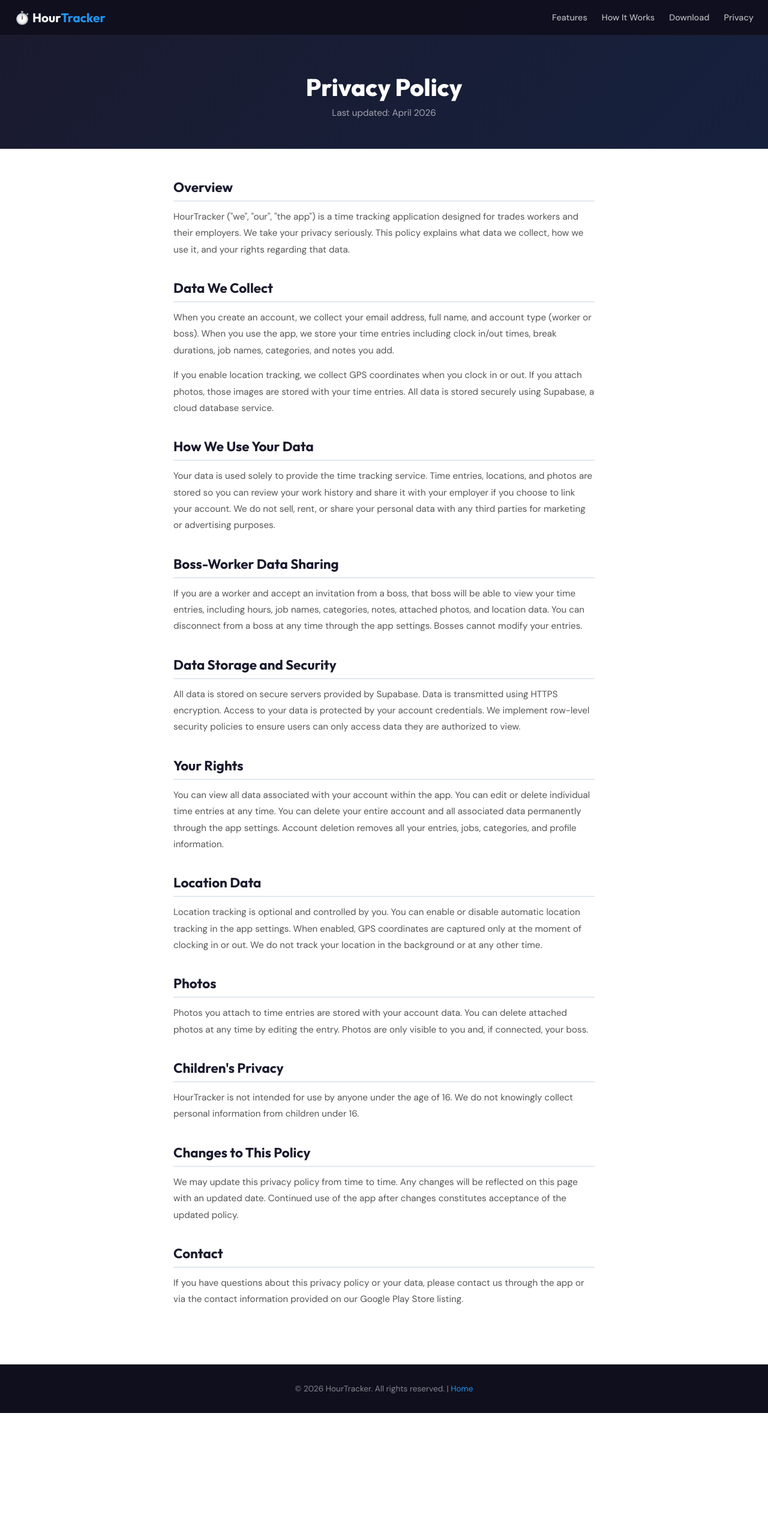
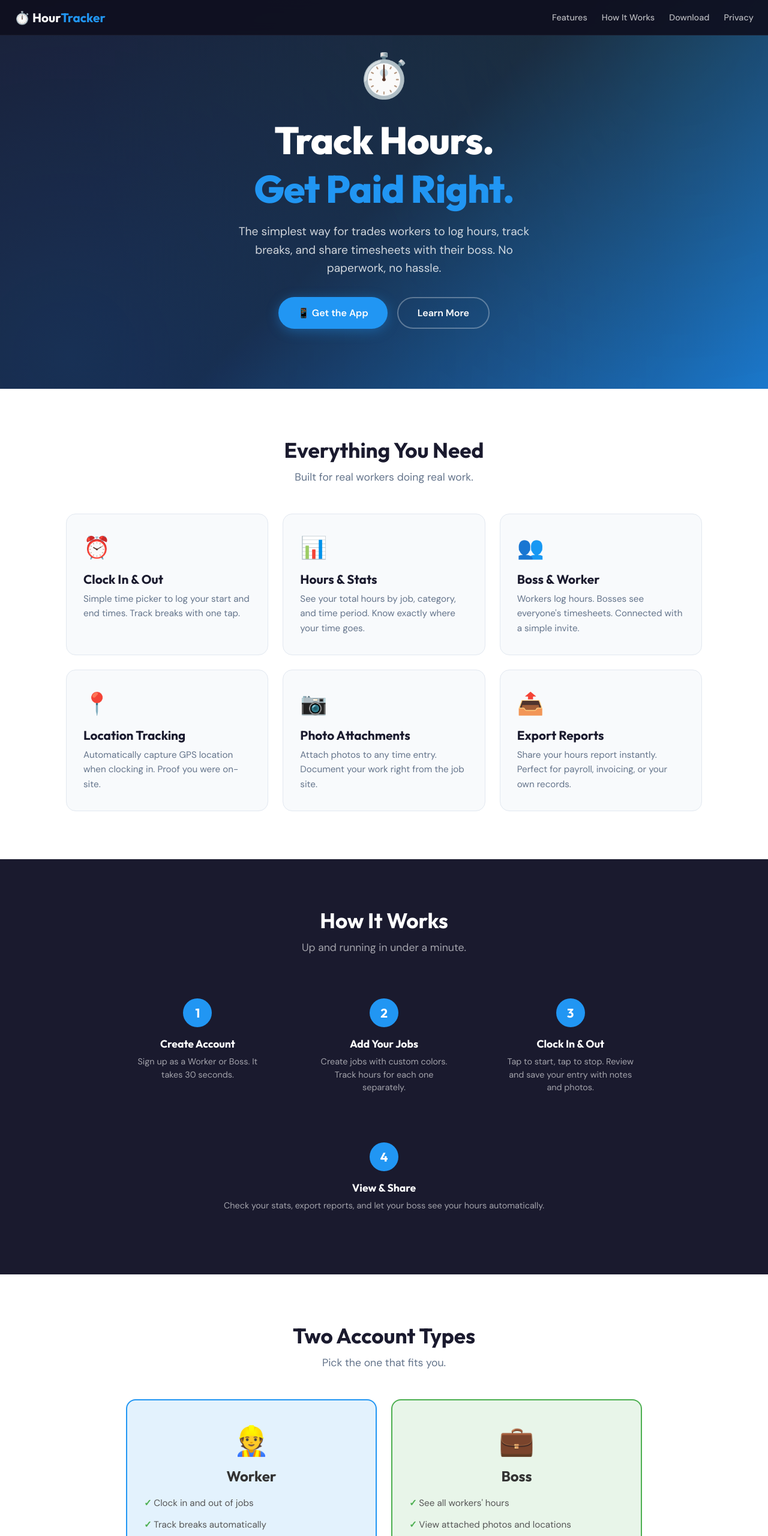
Before and after one commit to kurtis-klaassen/hour-tracker, a plain HTML site: page index.html in a window 1280 px wide. Shown: the top 2560 px of the page at 60% size. Before the commit the page ends 2355 px from the top, so only its background shows below. Drawn offline with Linux system fonts and the light colour scheme.

Commit message:
Update index.html

```diff
--- a/index.html
+++ b/index.html
@@ -3,105 +3,170 @@
 <head>
   <meta charset="UTF-8">
   <meta name="viewport" content="width=device-width, initial-scale=1.0">
-  <title>Privacy Policy - HourTracker</title>
+  <title>HourTracker - Track Your Work Hours</title>
   <link href="https://fonts.googleapis.com/css2?family=DM+Sans:wght@400;500;600;700&family=Outfit:wght@600;700;800&display=swap" rel="stylesheet">
   <style>
     :root {
       --blue: #2196F3;
       --blue-dark: #1976D2;
+      --blue-light: #E3F2FD;
+      --green: #4CAF50;
+      --orange: #FF9800;
+      --red: #F44336;
       --dark: #1a1a2e;
       --darker: #0f0f1e;
       --gray: #64748b;
+      --light: #f8fafc;
     }
     * { margin: 0; padding: 0; box-sizing: border-box; }
-    body { font-family: 'DM Sans', sans-serif; color: #333; background: #fff; }
+    body { font-family: 'DM Sans', sans-serif; color: #333; background: #fff; overflow-x: hidden; }
 
-    nav { position: fixed; top: 0; left: 0; right: 0; z-index: 100; padding: 16px 24px; display: flex; justify-content: space-between; align-items: center; background: rgba(15,15,30,0.95); backdrop-filter: blur(10px); border-bottom: 1px solid rgba(255,255,255,0.05); }
+    .hero {
+      background: linear-gradient(135deg, var(--dark) 0%, #16213e 50%, var(--blue-dark) 100%);
+      color: #fff; padding: 80px 20px 100px; text-align: center; position: relative; overflow: hidden;
+    }
+    .hero::before {
+      content: ''; position: absolute; top: -50%; left: -50%; width: 200%; height: 200%;
+      background: radial-gradient(circle at 30% 70%, rgba(33,150,243,0.15) 0%, transparent 50%), radial-gradient(circle at 70% 30%, rgba(76,175,80,0.1) 0%, transparent 50%);
+      animation: drift 20s ease-in-out infinite;
+    }
+    @keyframes drift { 0%,100% { transform: translate(0,0); } 50% { transform: translate(-30px, 20px); } }
+    .hero-content { position: relative; z-index: 1; max-width: 700px; margin: 0 auto; }
+    .hero-icon { font-size: 72px; margin-bottom: 20px; display: block; }
+    .hero h1 { font-family: 'Outfit', sans-serif; font-size: clamp(2.5rem, 6vw, 4rem); font-weight: 800; margin-bottom: 16px; letter-spacing: -1px; }
+    .hero h1 span { color: var(--blue); }
+    .hero p { font-size: 1.2rem; color: rgba(255,255,255,0.8); max-width: 500px; margin: 0 auto 32px; line-height: 1.6; }
+    .hero-buttons { display: flex; gap: 16px; justify-content: center; flex-wrap: wrap; }
+    .btn { display: inline-flex; align-items: center; gap: 8px; padding: 14px 32px; border-radius: 50px; font-size: 1rem; font-weight: 600; text-decoration: none; transition: all 0.3s ease; cursor: pointer; border: none; }
+    .btn-primary { background: var(--blue); color: #fff; box-shadow: 0 4px 20px rgba(33,150,243,0.4); }
+    .btn-primary:hover { background: var(--blue-dark); transform: translateY(-2px); box-shadow: 0 6px 30px rgba(33,150,243,0.5); }
+    .btn-outline { background: transparent; color: #fff; border: 2px solid rgba(255,255,255,0.3); }
+    .btn-outline:hover { border-color: #fff; background: rgba(255,255,255,0.1); }
+
+    .features { padding: 80px 20px; max-width: 1100px; margin: 0 auto; }
+    .section-title { font-family: 'Outfit', sans-serif; font-size: 2.2rem; font-weight: 700; text-align: center; margin-bottom: 12px; color: var(--dark); }
+    .section-subtitle { text-align: center; color: var(--gray); font-size: 1.1rem; margin-bottom: 50px; }
+    .features-grid { display: grid; grid-template-columns: repeat(auto-fit, minmax(280px, 1fr)); gap: 24px; }
+    .feature-card { background: var(--light); border-radius: 16px; padding: 32px 28px; transition: all 0.3s ease; border: 1px solid #e2e8f0; }
+    .feature-card:hover { transform: translateY(-4px); box-shadow: 0 12px 40px rgba(0,0,0,0.08); border-color: var(--blue); }
+    .feature-icon { font-size: 36px; margin-bottom: 16px; display: block; }
+    .feature-card h3 { font-family: 'Outfit', sans-serif; font-size: 1.3rem; font-weight: 700; margin-bottom: 8px; color: var(--dark); }
+    .feature-card p { color: var(--gray); line-height: 1.6; font-size: 0.95rem; }
+
+    .how-it-works { background: var(--dark); color: #fff; padding: 80px 20px; }
+    .how-it-works .section-title { color: #fff; }
+    .how-it-works .section-subtitle { color: rgba(255,255,255,0.6); }
+    .steps { display: flex; gap: 32px; max-width: 900px; margin: 0 auto; flex-wrap: wrap; justify-content: center; }
+    .step { flex: 1; min-width: 220px; text-align: center; padding: 24px; }
+    .step-number { width: 48px; height: 48px; border-radius: 50%; background: var(--blue); color: #fff; font-family: 'Outfit', sans-serif; font-size: 1.3rem; font-weight: 700; display: flex; align-items: center; justify-content: center; margin: 0 auto 16px; }
+    .step h3 { font-family: 'Outfit', sans-serif; font-size: 1.1rem; margin-bottom: 8px; }
+    .step p { color: rgba(255,255,255,0.6); font-size: 0.9rem; line-height: 1.5; }
+
+    .accounts { padding: 80px 20px; max-width: 900px; margin: 0 auto; }
+    .account-cards { display: grid; grid-template-columns: repeat(auto-fit, minmax(300px, 1fr)); gap: 24px; }
+    .account-card { border-radius: 16px; padding: 36px 28px; text-align: center; border: 2px solid; }
+    .account-worker { border-color: var(--blue); background: var(--blue-light); }
+    .account-boss { border-color: var(--green); background: #E8F5E9; }
+    .account-card .card-icon { font-size: 48px; margin-bottom: 12px; display: block; }
+    .account-card h3 { font-family: 'Outfit', sans-serif; font-size: 1.5rem; margin-bottom: 12px; }
+    .account-card ul { list-style: none; text-align: left; padding: 0; }
+    .account-card ul li { padding: 8px 0; color: #555; font-size: 0.95rem; }
+    .account-card ul li::before { content: '✓ '; color: var(--green); font-weight: 700; }
+
+    .download { background: linear-gradient(135deg, var(--blue) 0%, var(--blue-dark) 100%); color: #fff; padding: 80px 20px; text-align: center; }
+    .download h2 { font-family: 'Outfit', sans-serif; font-size: 2.2rem; margin-bottom: 16px; }
+    .download p { font-size: 1.1rem; opacity: 0.9; margin-bottom: 32px; }
+    .store-badge { display: inline-block; padding: 16px 36px; background: #000; color: #fff; border-radius: 12px; font-size: 1.1rem; font-weight: 600; text-decoration: none; transition: all 0.3s ease; }
+    .store-badge:hover { background: #222; transform: translateY(-2px); }
+
+    footer { background: var(--darker); color: rgba(255,255,255,0.5); text-align: center; padding: 32px 20px; font-size: 0.85rem; }
+    footer a { color: var(--blue); text-decoration: none; }
+
+    nav { position: fixed; top: 0; left: 0; right: 0; z-index: 100; padding: 16px 24px; display: flex; justify-content: space-between; align-items: center; background: rgba(15,15,30,0.9); backdrop-filter: blur(10px); border-bottom: 1px solid rgba(255,255,255,0.05); }
     .nav-logo { font-family: 'Outfit', sans-serif; font-size: 1.3rem; font-weight: 700; color: #fff; text-decoration: none; }
     .nav-logo span { color: var(--blue); }
     .nav-links { display: flex; gap: 24px; }
     .nav-links a { color: rgba(255,255,255,0.7); text-decoration: none; font-size: 0.9rem; font-weight: 500; transition: color 0.2s; }
     .nav-links a:hover { color: #fff; }
 
-    .privacy-header {
-      background: linear-gradient(135deg, var(--dark) 0%, #16213e 100%);
-      color: #fff; padding: 120px 20px 50px; text-align: center;
-    }
-    .privacy-header h1 { font-family: 'Outfit', sans-serif; font-size: 2.5rem; font-weight: 800; margin-bottom: 8px; }
-    .privacy-header p { color: rgba(255,255,255,0.6); font-size: 0.95rem; }
-
-    .privacy-content { max-width: 750px; margin: 0 auto; padding: 50px 24px 80px; }
-    .privacy-content h2 { font-family: 'Outfit', sans-serif; font-size: 1.4rem; font-weight: 700; color: var(--dark); margin-top: 36px; margin-bottom: 12px; padding-bottom: 8px; border-bottom: 2px solid #e2e8f0; }
-    .privacy-content h2:first-child { margin-top: 0; }
-    .privacy-content p { color: #555; line-height: 1.8; margin-bottom: 14px; font-size: 0.95rem; }
-
-    footer { background: var(--darker); color: rgba(255,255,255,0.5); text-align: center; padding: 32px 20px; font-size: 0.85rem; }
-    footer a { color: var(--blue); text-decoration: none; }
-
     @media (max-width: 600px) {
+      .hero { padding: 100px 20px 60px; }
       .nav-links { display: none; }
-      .privacy-header { padding: 100px 20px 40px; }
-      .privacy-header h1 { font-size: 2rem; }
+      .steps { flex-direction: column; }
     }
   </style>
 </head>
 <body>
 
 <nav>
-  <a href="index.html" class="nav-logo">⏱️ Hour<span>Tracker</span></a>
+  <a href="#" class="nav-logo">⏱️ Hour<span>Tracker</span></a>
   <div class="nav-links">
-    <a href="index.html#features">Features</a>
-    <a href="index.html#how">How It Works</a>
-    <a href="index.html#download">Download</a>
+    <a href="#features">Features</a>
+    <a href="#how">How It Works</a>
+    <a href="#download">Download</a>
     <a href="privacy.html">Privacy</a>
   </div>
 </nav>
 
-<section class="privacy-header">
-  <h1>Privacy Policy</h1>
-  <p>Last updated: April 2026</p>
+<section class="hero">
+  <div class="hero-content">
+    <span class="hero-icon">⏱️</span>
+    <h1>Track Hours.<br><span>Get Paid Right.</span></h1>
+    <p>The simplest way for trades workers to log hours, track breaks, and share timesheets with their boss. No paperwork, no hassle.</p>
+    <div class="hero-buttons">
+      <a href="#download" class="btn btn-primary">📱 Get the App</a>
+      <a href="#features" class="btn btn-outline">Learn More</a>
+    </div>
+  </div>
 </section>
 
-<div class="privacy-content">
+<section class="features" id="features">
+  <h2 class="section-title">Everything You Need</h2>
+  <p class="section-subtitle">Built for real workers doing real work.</p>
+  <div class="features-grid">
+    <div class="feature-card"><span class="feature-icon">⏰</span><h3>Clock In & Out</h3><p>Simple time picker to log your start and end times. Track breaks with one tap.</p></div>
+    <div class="feature-card"><span class="feature-icon">📊</span><h3>Hours & Stats</h3><p>See your total hours by job, category, and time period. Know exactly where your time goes.</p></div>
+    <div class="feature-card"><span class="feature-icon">👥</span><h3>Boss & Worker</h3><p>Workers log hours. Bosses see everyone's timesheets. Connected with a simple invite.</p></div>
+    <div class="feature-card"><span class="feature-icon">📍</span><h3>Location Tracking</h3><p>Automatically capture GPS location when clocking in. Proof you were on-site.</p></div>
+    <div class="feature-card"><span class="feature-icon">📷</span><h3>Photo Attachments</h3><p>Attach photos to any time entry. Document your work right from the job site.</p></div>
+    <div class="feature-card"><span class="feature-icon">📤</span><h3>Export Reports</h3><p>Share your hours report instantly. Perfect for payroll, invoicing, or your own records.</p></div>
+  </div>
+</section>
 
-  <h2>Overview</h2>
-  <p>HourTracker ("we", "our", "the app") is a time tracking application designed for trades workers and their employers. We take your privacy seriously. This policy explains what data we collect, how we use it, and your rights regarding that data.</p>
+<section class="how-it-works" id="how">
+  <h2 class="section-title">How It Works</h2>
+  <p class="section-subtitle">Up and running in under a minute.</p>
+  <div class="steps">
+    <div class="step"><div class="step-number">1</div><h3>Create Account</h3><p>Sign up as a Worker or Boss. It takes 30 seconds.</p></div>
+    <div class="step"><div class="step-number">2</div><h3>Add Your Jobs</h3><p>Create jobs with custom colors. Track hours for each one separately.</p></div>
+    <div class="step"><div class="step-number">3</div><h3>Clock In & Out</h3><p>Tap to start, tap to stop. Review and save your entry with notes and photos.</p></div>
+    <div class="step"><div class="step-number">4</div><h3>View & Share</h3><p>Check your stats, export reports, and let your boss see your hours automatically.</p></div>
+  </div>
+</section>
 
-  <h2>Data We Collect</h2>
-  <p>When you create an account, we collect your email address, full name, and account type (worker or boss). When you use the app, we store your time entries including clock in/out times, break durations, job names, categories, and notes you add.</p>
-  <p>If you enable location tracking, we collect GPS coordinates when you clock in or out. If you attach photos, those images are stored with your time entries. All data is stored securely using Supabase, a cloud database service.</p>
+<section class="accounts">
+  <h2 class="section-title">Two Account Types</h2>
+  <p class="section-subtitle">Pick the one that fits you.</p>
+  <div class="account-cards">
+    <div class="account-card account-worker">
+      <span class="card-icon">👷</span><h3>Worker</h3>
+      <ul><li>Clock in and out of jobs</li><li>Track breaks automatically</li><li>Attach photos and location</li><li>View your hours and stats</li><li>Export reports for payroll</li><li>Connect with your boss</li></ul>
+    </div>
+    <div class="account-card account-boss">
+      <span class="card-icon">💼</span><h3>Boss</h3>
+      <ul><li>See all workers' hours</li><li>View attached photos and locations</li><li>Manage work categories</li><li>Invite and remove workers</li><li>Export team reports</li><li>Full control over your team</li></ul>
+    </div>
+  </div>
+</section>
 
-  <h2>How We Use Your Data</h2>
-  <p>Your data is used solely to provide the time tracking service. Time entries, locations, and photos are stored so you can review your work history and share it with your employer if you choose to link your account. We do not sell, rent, or share your personal data with any third parties for marketing or advertising purposes.</p>
-
-  <h2>Boss-Worker Data Sharing</h2>
-  <p>If you are a worker and accept an invitation from a boss, that boss will be able to view your time entries, including hours, job names, categories, notes, attached photos, and location data. You can disconnect from a boss at any time through the app settings. Bosses cannot modify your entries.</p>
-
-  <h2>Data Storage and Security</h2>
-  <p>All data is stored on secure servers provided by Supabase. Data is transmitted using HTTPS encryption. Access to your data is protected by your account credentials. We implement row-level security policies to ensure users can only access data they are authorized to view.</p>
-
-  <h2>Your Rights</h2>
-  <p>You can view all data associated with your account within the app. You can edit or delete individual time entries at any time. You can delete your entire account and all associated data permanently through the app settings. Account deletion removes all your entries, jobs, categories, and profile information.</p>
-
-  <h2>Location Data</h2>
-  <p>Location tracking is optional and controlled by you. You can enable or disable automatic location tracking in the app settings. When enabled, GPS coordinates are captured only at the moment of clocking in or out. We do not track your location in the background or at any other time.</p>
-
-  <h2>Photos</h2>
-  <p>Photos you attach to time entries are stored with your account data. You can delete attached photos at any time by editing the entry. Photos are only visible to you and, if connected, your boss.</p>
-
-  <h2>Children's Privacy</h2>
-  <p>HourTracker is not intended for use by anyone under the age of 16. We do not knowingly collect personal information from children under 16.</p>
-
-  <h2>Changes to This Policy</h2>
-  <p>We may update this privacy policy from time to time. Any changes will be reflected on this page with an updated date. Continued use of the app after changes constitutes acceptance of the updated policy.</p>
-
-  <h2>Contact</h2>
-  <p>If you have questions about this privacy policy or your data, please contact us through the app or via the contact information provided on our Google Play Store listing.</p>
-
-</div>
+<section class="download" id="download">
+  <h2>Ready to Track?</h2>
+  <p>Download HourTracker and start logging your hours today.</p>
+  <a href="#" class="store-badge">▶ Get it on Google Play</a>
+</section>
 
 <footer>
-  <p>&copy; 2026 HourTracker. All rights reserved. | <a href="index.html">Home</a></p>
+  <p>&copy; 2026 HourTracker. All rights reserved. | <a href="privacy.html">Privacy Policy</a></p>
 </footer>
 
 </body>
```
